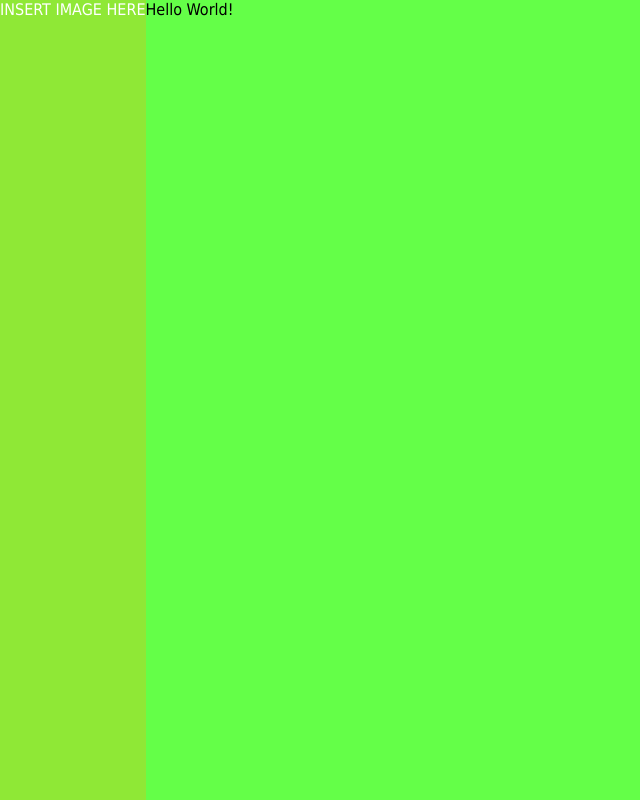
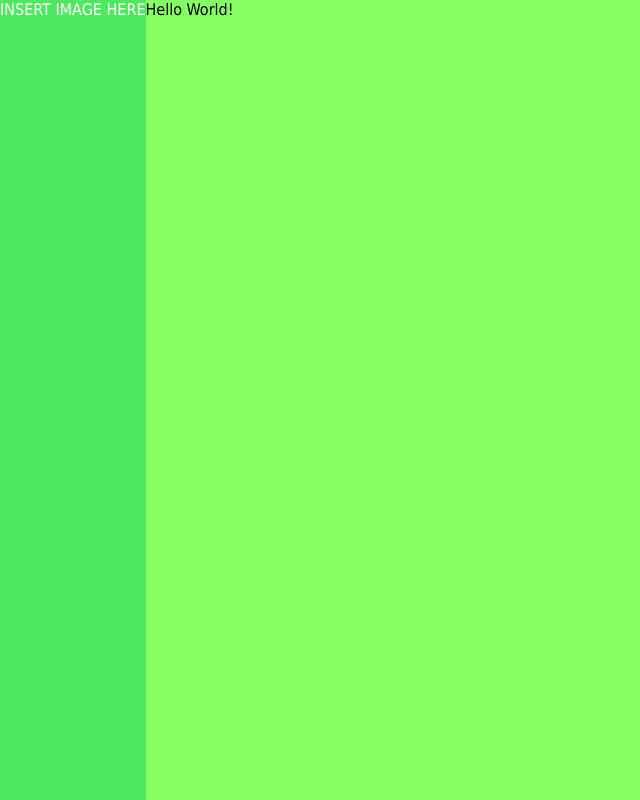
Before and after one commit to leejahseng/cv-website, a React app: page / in a window 1280 px wide. Shown: the whole page, without its empty margins (0-640 px from the left). Built offline with nearby package versions, Linux system fonts and the light colour scheme.

Commit message:
Changed colours again

```diff
--- a/src/stylesheets/abstracts/variables.scss
+++ b/src/stylesheets/abstracts/variables.scss
@@ -1,5 +1,5 @@
-$light-green: #3BFF92;
-$primary-green: #64FF48;
-$secondary-green: #36E852;
-$dark-green: #8FE836;
-$primary-yellow: #E2FF3B;
+$blue-green: #59FF9A;
+$primary-green: #86FF65;
+$secondary-green: #51E861;
+$yellow-green: #A6E851;
+$primary-yellow: #F0FF59;
--- a/src/stylesheets/layout/_sidebar.scss
+++ b/src/stylesheets/layout/_sidebar.scss
@@ -1,5 +1,5 @@
 .side-bar {
   color: white;
   height: 100vh;
-  background-color: $dark-green;
+  background-color: $secondary-green;
 }
```
